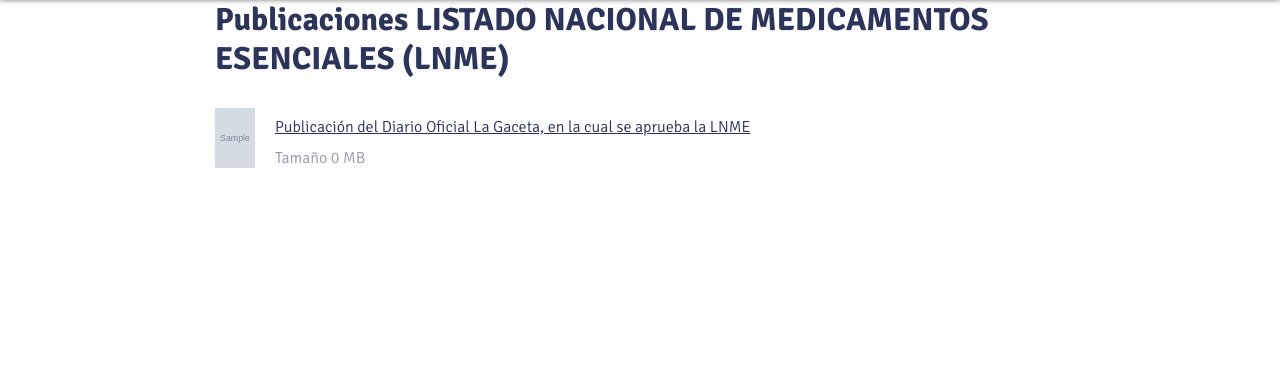
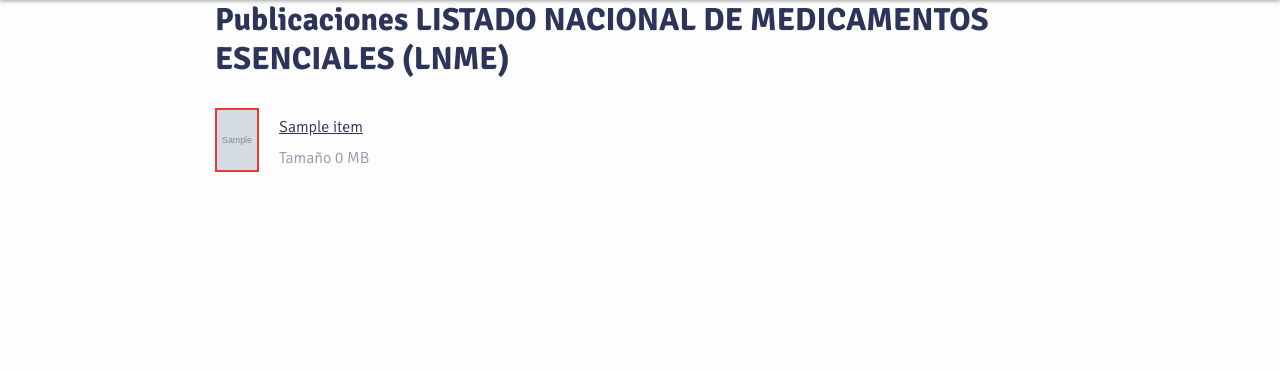
Before and after one commit to hatwhite89/ops, a Django app: template templates/archivos.html in a window 1280 px wide. Shown: the part 90-461 px from the top of the page. Run offline with Django 3.2, Linux system fonts and the light colour scheme; the template is opened without the code that fills it: most values are stand-ins (such as "Sample title", 1, 10 or a date in 2020); grey boxes marked "Sample" are stand-in pictures; some libraries are stand-ins or nearby versions.

Commit message:
jueves Clara

```diff
--- a/templates/archivos.html
+++ b/templates/archivos.html
@@ -30,9 +30,10 @@
 
                     <li class="document document-pdf">
 {% for item in lista_gaceta %}
-                        <i class=""><img height="60" width="40" src="/media/{{ item.imagen_vista_previa }}"></i>
+                        <i class=""><img border="2" height="60" width="40" src="/media/{{ item.imagen_vista_previa }}"></i>
 
-                        <a href="/media/{{ item.archivo}}">Publicación del Diario Oficial La Gaceta, en la cual se aprueba la LNME</a>
+                        <a href="/media/{{ item.archivo}}">{{item.nombre_del_archivo}}</a>
+
                         <span id="mb"></span>
 
     <script>
```
